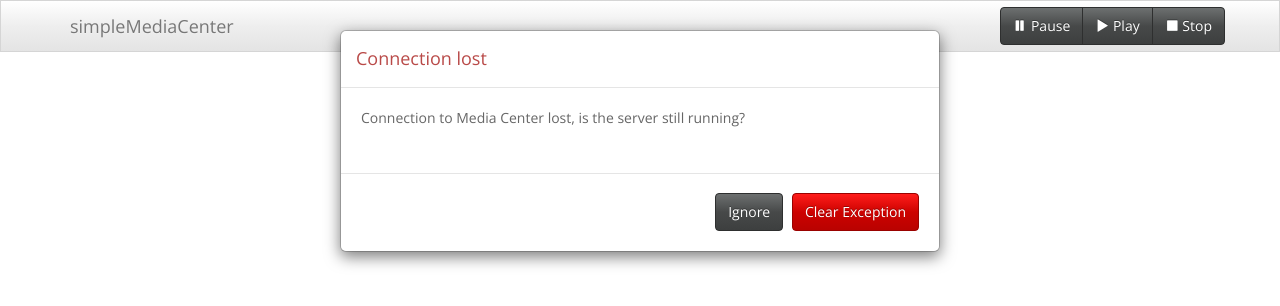
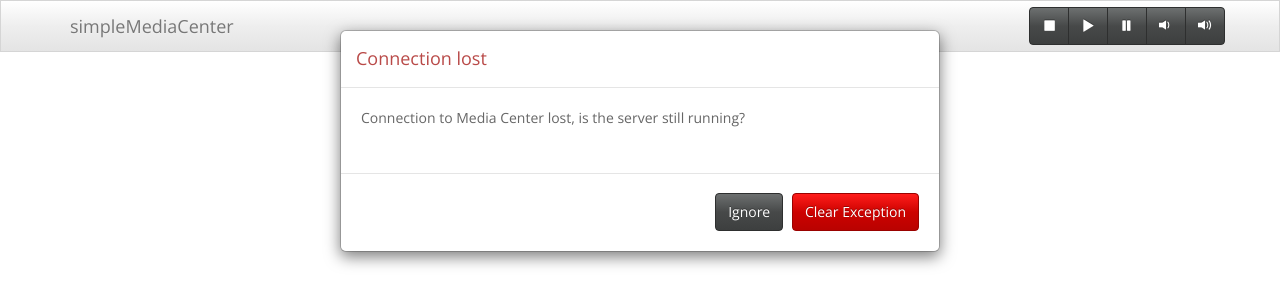
Before and after one commit to ingwinlu/simpleMediaCenter, a Python web app: template simpleMediaCenter/interface/templates/index.html in a window 1280 px wide. Shown: the top 306 px of the page. Run offline with Jinja, Linux system fonts and the light colour scheme; the template is opened without the code that fills it, so the values that code supplies are empty; some libraries are stand-ins or nearby versions; some web fonts are replaced.

Commit message:
start on volume control

```diff
--- a/simpleMediaCenter/interface/WebInterface.py
+++ b/simpleMediaCenter/interface/WebInterface.py
@@ -59,7 +59,6 @@ class WebController(TGController):
         try:
             id = self.parseID(id)
             self.__logger.debug("trying to play %s" ,self.browserList.getActive().getPlayable(id))
-            # TODO implement player select according to playlist.getSupportedPlayers()
             self.__logger.debug("searching for compatible Browser")
             for supportedPlayer in self.browserList.getActive().getSupportedPlayers():
                 playerid = self.playerList.getIDfromName(supportedPlayer)
@@ -157,8 +156,6 @@ class WebController(TGController):
         self.updateStatus()
         return json.dumps(self.statusDict)
 
-
-
 class ThreadingWSGIServer(ThreadingMixIn, WSGIServer):
     pass
 
@@ -204,7 +201,6 @@ class WebInterface(Interface):
             except KeyboardInterrupt:
                 self.shutdown()
 
-
     def shutdown(self):
         self.__logger.info("init shutdown")
         self.controller.playerList.getActive().stop()
--- a/simpleMediaCenter/interface/static/simpleMediaCenter.js
+++ b/simpleMediaCenter/interface/static/simpleMediaCenter.js
@@ -19,22 +19,18 @@ function update(){
 
 
             //set player buttons
-            if (json.playerStatus == "0"){ //stopped
-                $("#btn-pause").attr('disabled', true);
-                $("#btn-resume").attr('disabled', true);
-                $("#btn-stop").attr('disabled', true);
+            if (json.playerStatus == "0"){ //stopped, disable all buttons
+                $(".playerbutton").attr('disabled', true);
 
                 $("#player-text").text('Player - ' + json.activePlayer + ' - stopped')
             }else if (json.playerStatus == "1"){ //playing
-                $("#btn-pause").attr('disabled', false);
+                $(".playerbutton").attr('disabled', false);
                 $("#btn-resume").attr('disabled', true);
-                $("#btn-stop").attr('disabled', false);
 
                 $("#player-text").text('Player - ' + json.activePlayer + ' - playing ' + json.currentFile)
             }else if (json.playerStatus == "2"){ //paused
+                $(".playerbutton").attr('disabled', false);
                 $("#btn-pause").attr('disabled', true);
-                $("#btn-resume").attr('disabled', false);
-                $("#btn-stop").attr('disabled', false);
 
                 $("#player-text").text('Player - ' + json.activePlayer + ' - paused ' + json.currentFile)
             }
--- a/simpleMediaCenter/interface/static/style.css
+++ b/simpleMediaCenter/interface/static/style.css
@@ -6,6 +6,12 @@ ul{
     list-style:none;
 }
 
+/*
+.playerbutton{
+    width: 20px;
+}
+*/
+
 @media (min-width: 768px){
     body{
         padding-top: 70px;
--- a/simpleMediaCenter/interface/templates/base.html
+++ b/simpleMediaCenter/interface/templates/base.html
@@ -41,7 +41,6 @@
     </div>
 </div>
 
-
 <!--javascript-->
 <script src="//code.jquery.com/jquery.js"></script>
 <script src="//netdna.bootstrapcdn.com/bootstrap/3.1.1/js/bootstrap.min.js"></script>
--- a/simpleMediaCenter/interface/templates/playerbutton.html
+++ b/simpleMediaCenter/interface/templates/playerbutton.html
@@ -1,12 +1,15 @@
-<a href="./pause" id="btn-pause" class="btn btn-default navbar-btn">
+<a href="./stop" id="btn-stop" class="btn btn-default navbar-btn playerbutton">
+    <span class="glyphicon glyphicon-stop"></span>
+</a>
+<a href="./pause" id="btn-resume" class="btn btn-default navbar-btn playerbutton">
+    <span class="glyphicon glyphicon-play"></span>
+</a>
+<a href="./pause" id="btn-pause" class="btn btn-default navbar-btn playerbutton">
     <span class="glyphicon glyphicon-pause"></span>
-    Pause
 </a>
-<a href="./pause" id="btn-resume" class="btn btn-default navbar-btn">
-    <span class="glyphicon glyphicon-play"></span>
-    Play
+<a href="./volumedown" id="btn-volume-down" class="btn btn-default navbar-btn playerbutton">
+    <span class="glyphicon glyphicon-volume-down"></span>
 </a>
-<a href="./stop" id="btn-stop" class="btn btn-default navbar-btn">
-    <span class="glyphicon glyphicon-stop"></span>
-    Stop
+<a href="./volumeup" id="btn-volume-up" class="btn btn-default navbar-btn playerbutton">
+    <span class="glyphicon glyphicon-volume-up"></span>
 </a>
```
